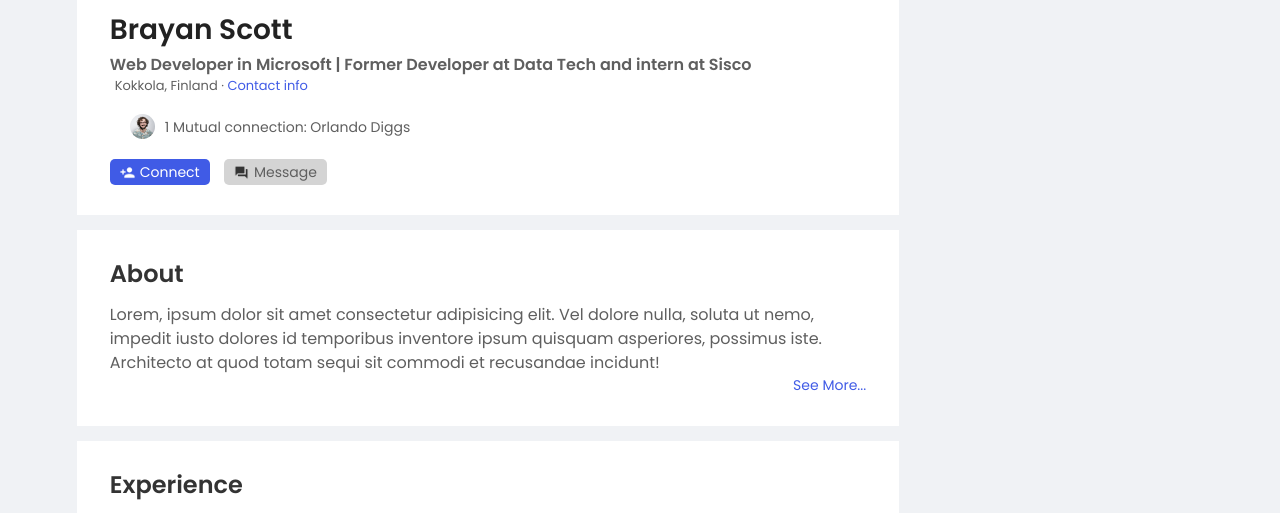
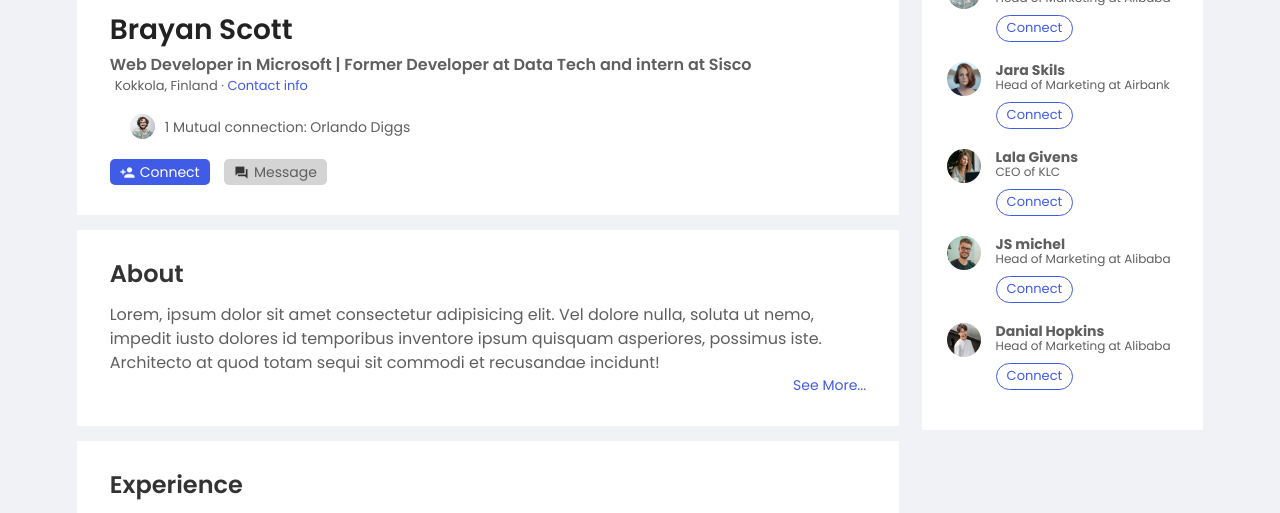
Before and after one commit to sajal9922/linkedin_clone, a plain HTML site: page profile.html in a window 1280 px wide. Shown: the part 400-913 px from the top of the page. Drawn offline with Linux system fonts and the light colour scheme.

Commit message:
Profile sidebar

```diff
--- a/profile.html
+++ b/profile.html
@@ -3,7 +3,7 @@
   <head>
     <meta charset="UTF-8" />
     <meta name="viewport" content="width=device-width, initial-scale=1.0" />
-    <title>LinkedIn</title>
+    <title>Profile</title>
     <link rel="stylesheet" href="styles/style.css" />
     <link rel="stylesheet" href="styles/normalize.css" />
     <link rel="preconnect" href="https://fonts.googleapis.com" />
@@ -259,8 +259,78 @@
 
       <!-- --------------Profile Sidebar--------------- -->
 
-      <div class="profile-sidebar"></div>
+      <div class="profile-sidebar">
+        <div class="right-sidebar-ad">
+          <small>Ad &middot; &middot; &middot;</small>
+          <p class="ad-name">Master the 5 principle of web design</p>
+          <div>
+            <img src="images/user-1.png" />
+            <img src="images/mi-logo.png" />
+          </div>
+          <p class="ad-brand">Brand and Demand in Xiaomi</p>
+          <a href="#" class="ad-link">Learn More</a>
+        </div>
+        <div class="sidebar-people">
+          <h2>People You Know</h2>
+          <div class="sidebar-people-row">
+            <img src="images/user-2.png" />
+            <div>
+              <h3>Samuel Jobs</h3>
+              <p>Head of Marketing at Alibaba</p>
+              <a href="#" class="skills-button">Connect</a>
+            </div>
+          </div>
+          <div class="sidebar-people-row">
+            <img src="images/user-3.png" />
+            <div>
+              <h3>Jara Skils</h3>
+              <p>Head of Marketing at Airbank</p>
+              <a href="#" class="skills-button">Connect</a>
+            </div>
+          </div>
+          <div class="sidebar-people-row">
+            <img src="images/user-4.png" />
+            <div>
+              <h3>Lala Givens</h3>
+              <p>CEO of KLC</p>
+              <a href="#" class="skills-button">Connect</a>
+            </div>
+          </div>
+          <div class="sidebar-people-row">
+            <img src="images/user-1.png" />
+            <div>
+              <h3>JS michel</h3>
+              <p>Head of Marketing at Alibaba</p>
+              <a href="#" class="skills-button">Connect</a>
+            </div>
+          </div>
+          <div class="sidebar-people-row">
+            <img src="images/user-5.png" />
+            <div>
+              <h3>Danial Hopkins</h3>
+              <p>Head of Marketing at Alibaba</p>
+              <a href="#" class="skills-button">Connect</a>
+            </div>
+          </div>
+        </div>
+      </div>
     </div>
+
+    <footer class="profile-footer">
+      <div class="right-sidebar-links">
+        <a href="#">About</a>
+        <a href="#">Accessibility</a>
+        <a href="#">Help Center</a>
+        <a href="#">Privecy Police</a>
+        <a href="#">Advertising</a>
+        <a href="#">Get the App</a>
+        <a href="#">More</a>
+        <div class="copyright">
+          <img src="images/logo.png" />
+          <p>Linkedup &copy;2023 All right reserver</p>
+        </div>
+      </div>
+    </footer>
 
     <!-- --------- JavaScript for profile menu-------- -->
     <script>
--- a/styles/style.css
+++ b/styles/style.css
@@ -749,3 +749,32 @@ padding-bottom: 0.5rem;
   font-size: 1.3rem;
   font-weight: 500;
 }
+
+
+/* ---------Profile Sidebar----------- */
+.profile-sidebar .right-sidebar-ad{
+  margin-top: 0;
+}
+
+.sidebar-people{
+  background: var(--background-color);
+  padding: 2rem 2.5rem;
+  font-size: 1.2rem;
+  font-weight: 500;
+}
+.sidebar-people-row{
+  display: flex;
+  align-items: flex-start;
+  margin: 1rem 0;
+}
+.sidebar-people-row img{
+  width: 3.4rem;
+  border-radius: 100%;
+  margin-right: 1.5rem;
+}
+.sidebar-people-row .skills-button{
+  margin-left: 0;
+
+  color: var(--color-blue);
+  border-color: var(--color-blue);
+}
```
